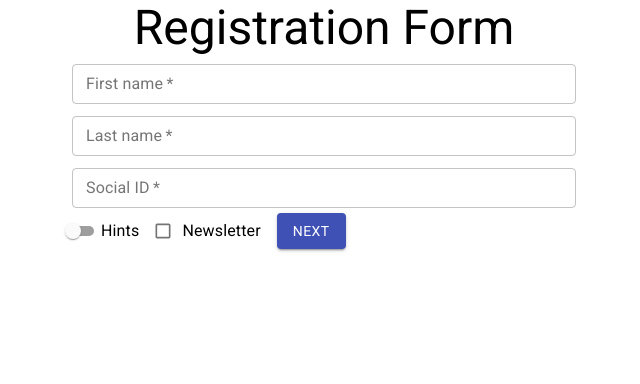
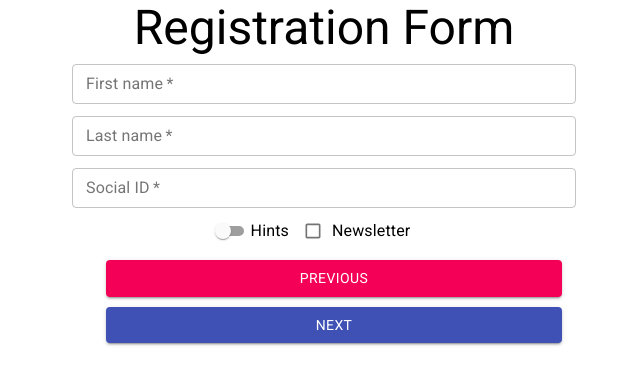
Before and after one commit to Nadyan/form-react, a React (Create React App) app: page / in a window 1280 px wide. Both pictures are taken after typing "name@example.com", "Sample123" into the empty fields and a click on the button "NEXT". Shown: the top 384 px of the page, without its empty margins (316-956 px from the left). Built offline with nearby package versions, Linux system fonts and the light colour scheme.

Commit message:
stepper finish

```diff
--- a/src/components/RegistrationForm/Address.js
+++ b/src/components/RegistrationForm/Address.js
@@ -2,6 +2,7 @@ import React, { useState } from 'react';
 
 import { TextField, Button, Container } from '@material-ui/core';
 import 'fontsource-roboto';
+import './style.css';
 
 export default function AddressInfo(props) {
 
@@ -26,9 +27,17 @@ export default function AddressInfo(props) {
     }
     */
 
+    function changeStep(direction) {
+        const data = {street, number, city, state, country, postalCode};
+        props.onSubmit(data, direction);
+    }
+
     return (
         <Container component="article" maxWidth="sm">
-            <form onSubmit={props.onSubmit}>
+            <form onSubmit={e => {
+                e.preventDefault();
+                changeStep('finish');
+            }}>
                 <TextField
                     type="text"
                     id="field-street"
@@ -107,9 +116,22 @@ export default function AddressInfo(props) {
                     required
                 />
 
-                <Button type="submit" variant="contained" color="primary" fullWidth>
-                    Submit
-                </Button>
+                <Container align="center" className="button-container">
+                    <Button
+                        variant="contained"
+                        color="secondary"
+                        fullWidth
+                        onClick={e => {
+                            e.preventDefault();
+                            changeStep('previous');
+                        }}
+                    >
+                        Previous
+                    </Button>
+                    <Button type="submit" variant="contained" color="primary" fullWidth>
+                        Next
+                    </Button>
+                </Container>
             </form>
         </Container>
     );
--- /dev/null
+++ b/src/components/RegistrationForm/Finish.js
@@ -0,0 +1,12 @@
+import React from 'react';
+
+import { Container, Typography } from '@material-ui/core';
+import 'fontsource-roboto';
+
+export default function Finish() {
+    return (
+        <Container align="center">
+            <Typography>Form sent successfully!</Typography>
+        </Container>
+    );
+}
--- a/src/components/RegistrationForm/Personal.js
+++ b/src/components/RegistrationForm/Personal.js
@@ -4,6 +4,7 @@ import 'fontsource-roboto';
 import { Button, TextField, Container, FormControlLabel, Switch, Checkbox } from '@material-ui/core';
 
 import validaCPF from './validate';
+import './style.css';
 
 export default function PersonalInfo(props) {
 
@@ -118,9 +119,17 @@ export default function PersonalInfo(props) {
         }
     }
 
+    function changeStep(direction) {
+        const data = {firstName, lastName, socialId, hints, newsletter};
+        props.onSubmit(data, direction);
+    }
+
     return (
         <Container component="article" maxWidth="sm">
-            <form onSubmit={props.onSubmit}>
+            <form onSubmit={e => {
+                e.preventDefault();
+                changeStep('next');
+            }}>
                 <TextField
                     id="field-first-name"
                     label="First name"
@@ -166,6 +175,7 @@ export default function PersonalInfo(props) {
                     required
                 />
 
+                <Container align="center" className="button-container">
                     <FormControlLabel
                         control = {
                             <Switch
@@ -192,10 +202,19 @@ export default function PersonalInfo(props) {
                         }
                         label="Newsletter"
                     />
+                </Container>
 
-                <Button type="submit" variant="contained" color="primary">
+                <Container align="center" className="button-container">
+                    <Button variant="contained" color="secondary" fullWidth onClick={e => {
+                        e.preventDefault();
+                        changeStep('previous');
+                    }}>
+                        Previous
+                    </Button>
+                    <Button type="submit" variant="contained" color="primary" fullWidth>
                         Next
                     </Button>
+                </Container>
             </form>
         </Container>
     );
--- a/src/components/RegistrationForm/User.js
+++ b/src/components/RegistrationForm/User.js
@@ -2,6 +2,7 @@ import React, { useState } from 'react';
 
 import 'fontsource-roboto';
 import { Button, TextField, Container } from '@material-ui/core';
+import './style.css';
 
 export default function UserInfo(props) {
 
@@ -30,6 +31,11 @@ export default function UserInfo(props) {
         console.log(data);
     }
     */
+
+    function changeStep(direction) {
+        const data = {email, password};
+        props.onSubmit(data, direction);
+    }
 
     function handleValidate(value, id) {
 
@@ -76,7 +82,10 @@ export default function UserInfo(props) {
 
     return (
         <Container component="article" maxWidth="sm">
-            <form onSubmit={props.onSubmit}>
+            <form onSubmit={e => {
+                e.preventDefault();
+                changeStep('next');
+            }}>
                 <TextField
                     type="email"
                     id="field-email"
@@ -109,9 +118,11 @@ export default function UserInfo(props) {
                     required
                 />
 
-                <Button type="submit" variant="contained" color="primary">
+
+                <Button type="submit" variant="contained" color="primary" fullWidth>
                     Next
                 </Button>
+
             </form>
         </Container>
     );
--- a/src/components/RegistrationForm/index.js
+++ b/src/components/RegistrationForm/index.js
@@ -1,32 +1,54 @@
-import React, { useState } from 'react';
+import React, { useEffect, useState } from 'react';
 
 import UserInfo from './User';
 import PersonalInfo from './Personal';
 import AddressInfo from './Address';
+import Finish from './Finish';
 
 import { Container, Typography } from '@material-ui/core';
 import 'fontsource-roboto';
 
 export default function RegistrationForm() {
 
+    const [data, setData] = useState({});
     const [step, setStep] = useState(0);
     const steps = [
-        <UserInfo onSubmit={nextStep} />,
-        <PersonalInfo onSubmit={nextStep} />,
-        <AddressInfo onSubmit={onSubmit} />
+        <UserInfo onSubmit={storeData} />,
+        <PersonalInfo onSubmit={storeData} />,
+        <AddressInfo onSubmit={storeData} />,
+        <Finish />
     ];
 
-    function nextStep() {
-        setStep(step + 1);
-    }
+    /*
+    useEffect(() => {
+        console.log(data);
+    });
+    */
 
-    function onSubmit(event) {
-        event.preventDefault();
-        alert('Form sent');
+    function changeStep(direction) {
+        if (direction === 'next') {
+            setStep(step + 1);
+        } else if (direction === 'previous') {
+            setStep(step - 1);
+        }
     }
 
     function showStep(step) {
         return steps[step];
+    }
+
+    function onSubmit() {
+        console.log(data);
+    }
+
+    function storeData(stepData, nextStep) {
+        setData({...data, ...stepData});
+        if (nextStep === 'finish') {
+            changeStep('next');
+            onSubmit();
+        } else {
+            changeStep(nextStep);
+        }
     }
 
     return (
--- a/src/components/RegistrationForm/style.css
+++ b/src/components/RegistrationForm/style.css
@@ -0,0 +1,9 @@
+.button-container {
+    display: flex;
+    justify-content: space-between;
+}
+
+.button-container button {
+    margin-left: 10px;
+    margin-top: 10px;
+}
```
Lines whose indentation alone changed are shown as unchanged.
